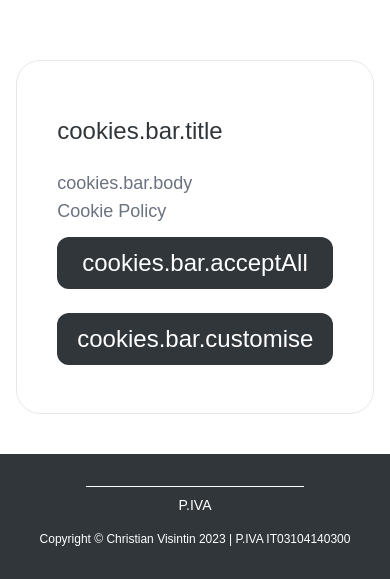
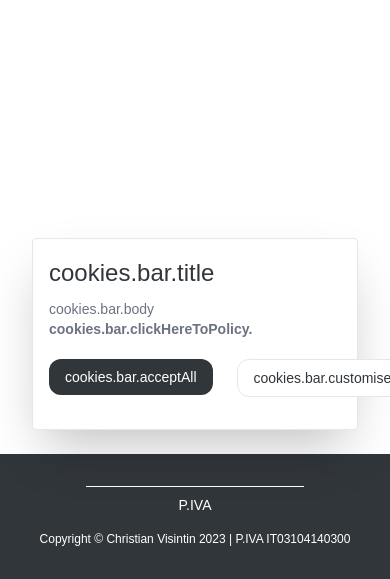
Before and after one commit to veeso-dev/fe-react-template, a React (Vite) app: page /#/ in a window 390 px wide. Shown: the part 390-969 px from the top of the page. Built offline with nearby package versions, Linux system fonts and the light colour scheme.

Commit message:
feat: update

```diff
--- a/src/Router.tsx
+++ b/src/Router.tsx
@@ -12,7 +12,7 @@ import {
   hasCookiePreferences,
   isAnalyticsCookiesConsentGiven,
 } from './js/utils/cookies';
-import { initGaConsent } from './js/utils/ga';
+import { initGaConsent } from './js/utils/analytics';
 
 const Home = React.lazy(() => import('./js/pages/Home'));
 const NotFound = React.lazy(() => import('./js/pages/NotFound'));
--- a/src/js/components/CookieBar.tsx
+++ b/src/js/components/CookieBar.tsx
@@ -2,53 +2,80 @@ import * as React from 'react';
 import { FormattedMessage } from 'react-intl';
 import { useNavigate, Link } from 'react-router-dom';
 
-import { acceptAllCookies } from '../utils/cookies';
-import { setGaConsent } from '../utils/ga';
+import {
+  hasCookiePreferences,
+  isAnalyticsCookiesConsentGiven,
+  acceptAllCookies,
+} from '../utils/cookies';
+import { setGaConsent, initGaConsent } from '../utils/analytics';
 import { Route } from '../utils/routes';
 import Container from './reusable/Container';
 import Heading from './reusable/Heading';
 import Paragraph from './reusable/Paragraph';
-import Cta from './reusable/Cta';
+import Cta, { Alternative } from './reusable/Cta';
+import RichTextFormattedMessage from './reusable/RichTextFormattedMessage';
 
-interface Props {
-  onClose: () => void;
-}
-
-const CookieBar = (props: Props) => {
+const CookieBar = () => {
+  const [hasCookieBar, setHasCookieBar] = React.useState(false);
   const navigate = useNavigate();
 
   const onAcceptAll = () => {
     acceptAllCookies();
-    props.onClose();
+    onCookieBarClose();
     setGaConsent(false, true);
+  };
+
+  const onCookieBarClose = () => {
+    setHasCookieBar(false);
   };
 
   const onGoToPolicy = () => {
     navigate(Route.url(Route.COOKIE_POLICY));
-    props.onClose();
   };
 
+  // init GA consent
+  React.useEffect(() => {
+    initGaConsent(false, isAnalyticsCookiesConsentGiven());
+    setTimeout(() => {
+      setHasCookieBar(!hasCookiePreferences());
+    }, 1000);
+  }, []);
+
   return (
-    <Container.Container className="bg-white fixed right-0 left-0 mx-auto rounded-3xl border bottom-0 p-10 m-10 w-11/12">
-      <Container.FlexResponsiveRow className="justify-between">
-        <Container.Container className="w-8/12">
-          <Heading.H2>
+    <Container.Container
+      className={`${
+        hasCookieBar ? 'animate__animated animate__slideInUp' : 'hidden'
+      } fixed z-50 right-0 left-0 w-full bottom-4`}
+    >
+      <Container.Container className="bg-white shadow-2xl rounded border m-8 p-10 sm:h-2/6 sm:mx-8 sm:m-2 sm:p-4">
+        <Container.FlexResponsiveRow className="justify-between sm:h-full">
+          <Container.Container className="sm:w-full sm:overflow-y-auto">
+            <Heading.H2 className="sm:py-0">
               <FormattedMessage id="cookies.bar.title" />
             </Heading.H2>
-          <Paragraph.Leading>
-            <FormattedMessage id="cookies.bar.body" />{' '}
-            <Link to={Route.url(Route.COOKIE_POLICY)}>Cookie Policy</Link>
+            <Paragraph.Leading className="sm:text-sm">
+              <RichTextFormattedMessage id="cookies.bar.body" />{' '}
+              <Link
+                className="hover:underline font-bold block"
+                to={Route.url(Route.COOKIE_POLICY)}
+              >
+                <RichTextFormattedMessage id="cookies.bar.clickHereToPolicy" />.
+              </Link>
             </Paragraph.Leading>
           </Container.Container>
-        <Container.FlexCols className="justify-around gap-4">
-          <Cta onClick={onAcceptAll}>
+          <Container.Flex className="flex-col sm:flex-row justify-around gap-4 sm:my-2">
+            <Cta onClick={onAcceptAll} className="sm:text-sm sm:px-4 sm:py-2">
               <FormattedMessage id="cookies.bar.acceptAll" />
             </Cta>
-          <Cta onClick={onGoToPolicy}>
+            <Alternative
+              onClick={onGoToPolicy}
+              className="sm:text-sm sm:px-4 sm:py-2"
+            >
               <FormattedMessage id="cookies.bar.customise" />
-          </Cta>
-        </Container.FlexCols>
+            </Alternative>
+          </Container.Flex>
         </Container.FlexResponsiveRow>
+      </Container.Container>
     </Container.Container>
   );
 };
--- a/src/js/components/SeoEngine.tsx
+++ b/src/js/components/SeoEngine.tsx
@@ -2,30 +2,51 @@ import * as React from 'react';
 import { useLocation } from 'react-router-dom';
 import { Helmet } from 'react-helmet';
 
-import { pageDescription, pageTitle } from '../utils/seo';
+import {
+  isPageNotFound,
+  noIndex,
+  pageDescription,
+  pageOgSiteName,
+  pageTitle,
+} from '../utils/seo';
 import { getNavigatorLanguage } from '../utils/translations';
+import CONTACTS from '../data/contacts';
 
 const SeoEngine = () => {
   const { pathname } = useLocation();
+  const lang = getNavigatorLanguage();
   // states
   const [title, setTitle] = React.useState(pageTitle(pathname));
   const [description, setDescription] = React.useState(
     pageDescription(pathname),
   );
+  const [ogSiteName, setOgSiteName] = React.useState(pageDescription(pathname));
+
+  const canonicalUrl = `${CONTACTS.siteUrl}${pathname}`;
 
   React.useEffect(() => {
     document.documentElement.lang = getNavigatorLanguage();
 
     setTitle(pageTitle(pathname));
     setDescription(pageDescription(pathname));
+    setOgSiteName(pageOgSiteName(pathname));
   }, [pathname]);
 
   return (
     <Helmet>
+      <html lang={lang} />
       <title>{title}</title>
+      <link rel="canonical" href={canonicalUrl} />
       <meta name="description" content={description} />
       <meta property="og:title" content={title} />
       <meta property="og:description" content={description} />
+      <meta property="og:type" content={'website'} />
+      <meta property="og:url" content={canonicalUrl} />
+      <meta property="og:site_name" content={ogSiteName} />
+      <meta property="og:locale" content={lang} />
+      {(isPageNotFound(pathname) || noIndex()) && (
+        <meta name="googlebot" content="noindex, nofollow" />
+      )}
     </Helmet>
   );
 };
--- a/src/js/components/reusable/Card.tsx
+++ /dev/null
@@ -1,14 +0,0 @@
-import * as React from 'react';
-
-const Card = (props: React.HTMLProps<HTMLDivElement>) => (
-  <div
-    itemProp={props.itemProp}
-    itemScope={props.itemScope}
-    itemType={props.itemType}
-    className={`${props.className} p-6 bg-white border border-gray-200 rounded-lg shadow`}
-  >
-    {props.children}
-  </div>
-);
-
-export default Card;
--- a/src/js/components/reusable/Container.tsx
+++ b/src/js/components/reusable/Container.tsx
@@ -78,7 +78,19 @@ const FlexResponsiveRow = (props: React.HTMLProps<HTMLDivElement>) => {
   );
 };
 
+const Card = (props: React.HTMLProps<HTMLDivElement>) => (
+  <div
+    itemProp={props.itemProp}
+    itemScope={props.itemScope}
+    itemType={props.itemType}
+    className={`${props.className} p-6 bg-white border border-gray-200 rounded-lg shadow`}
+  >
+    {props.children}
+  </div>
+);
+
 export default {
+  Card,
   Container,
   Flex,
   FlexCols,
--- a/src/js/components/reusable/Cta.tsx
+++ b/src/js/components/reusable/Cta.tsx
@@ -6,6 +6,7 @@ interface Props {
   disabled?: boolean;
   children: JSX.Element | JSX.Element[] | string;
   transparent?: boolean;
+  className?: string;
 }
 
 const Cta = (props: Props) => {
@@ -15,7 +16,7 @@ const Cta = (props: Props) => {
 
   return (
     <Button.Primary
-      className="text-xl h-fit px-24 py-4 w-full"
+      className={`${props.className} text-xl h-fit px-24 py-4 w-full`}
       style={style}
       disabled={props.disabled}
       onClick={props.onClick}
@@ -28,7 +29,7 @@ const Cta = (props: Props) => {
 export const Alternative = (props: Props) => {
   return (
     <Button.Alternative
-      className="text-lg h-fit px-24 py-4 w-full"
+      className={`${props.className} text-lg h-fit px-24 py-4 w-full`}
       disabled={props.disabled}
       onClick={props.onClick}
     >
--- a/src/js/components/reusable/Hr.tsx
+++ b/src/js/components/reusable/Hr.tsx
@@ -1,7 +1,9 @@
 import * as React from 'react';
 
-const Hr = () => (
-  <div className="h-px my-4 bg-gray-200 border-bottom border-gray-500 w-full" />
+const Hr = (props: React.HTMLProps<HTMLDivElement>) => (
+  <div
+    className={`${props.className} h-px my-4 bg-gray-200 border-bottom border-gray-500 w-full`}
+  />
 );
 
 export default Hr;
--- a/src/js/components/reusable/Link.tsx
+++ b/src/js/components/reusable/Link.tsx
@@ -3,10 +3,12 @@ import * as React from 'react';
 const Default = (props: React.HTMLProps<HTMLAnchorElement>) => (
   <a
     href={props.href}
-    className={`${props.className} font-medium text-brand 200 cursor-pointer hover:underline`}
+    className={`${props.className} font-medium text-brand cursor-pointer hover:underline`}
     itemScope={props.itemScope}
     itemType={props.itemType}
     itemProp={props.itemProp}
+    target={props.target}
+    onClick={props.onClick}
   >
     {props.children}
   </a>
--- a/src/js/components/reusable/Select.tsx
+++ b/src/js/components/reusable/Select.tsx
@@ -3,14 +3,16 @@ import Container from './Container';
 
 interface Props {
   id: string;
+  className?: string;
   disabled?: boolean;
   label: string;
   onChange?: (e: React.ChangeEvent<HTMLSelectElement>) => void;
-  children: JSX.Element[];
+  value?: string;
+  children: React.ReactNode;
 }
 
 const Select = (props: Props) => (
-  <Container.FlexRow className="items-center justify-between gap-12">
+  <Container.Container className={props.className}>
     <label
       htmlFor={props.id}
       className="block mb-2 text-sm font-medium text-brand"
@@ -19,9 +21,13 @@ const Select = (props: Props) => (
     </label>
     <select
       id={props.id}
+      value={props.value}
+      onChange={props.onChange}
       className="bg-gray-50 border border-gray-300 text-brand text-sm rounded-lg focus:ring-gray-500 focus:border-gray-500 block w-full p-2.5"
-    ></select>
-  </Container.FlexRow>
+    >
+      {props.children}
+    </select>
+  </Container.Container>
 );
 
 export default Select;
--- a/src/js/data/contacts.ts
+++ b/src/js/data/contacts.ts
@@ -1,12 +1,14 @@
 interface Contacts {
   address: string;
   authorVat: string;
+  siteUrl: string;
   vat: string;
 }
 
 const CONTACTS: Contacts = {
   address: '',
   authorVat: 'IT03104140300',
+  siteUrl: '',
   vat: '',
 };
 
--- a/src/js/utils/ga.ts
+++ b/src/js/utils/analytics.ts
@@ -1,6 +1,6 @@
 import { isAnalyticsCookiesConsentGiven } from './cookies';
 
-const pushGA4Event = (eventName: string, parameters: any) => {
+const pushAnalyticsEvent = (eventName: string, parameters: any) => {
   const canUseGa4 =
     window.gtag !== undefined && isAnalyticsCookiesConsentGiven();
 
--- a/src/js/utils/seo.ts
+++ b/src/js/utils/seo.ts
@@ -5,6 +5,7 @@ interface SeoPages {
 interface SeoData {
   title: string;
   description: string;
+  ogSiteName?: string;
 }
 
 const PAGE_TITLES: SeoPages = {
@@ -31,3 +32,13 @@ export const pageDescription = (pathname: string): string => {
   const data = seoData(pathname);
   return data ? data.description : 'Page could not be found on the website';
 };
+
+export const pageOgSiteName = (pathname: string): string => {
+  const data = seoData(pathname);
+  return data?.ogSiteName ? data.ogSiteName : pageTitle(pathname);
+};
+
+export const isPageNotFound = (pathname: string): boolean =>
+  seoData(pathname) === undefined;
+
+export const noIndex = (): boolean => false;
```
Lines whose indentation alone changed are shown as unchanged.
